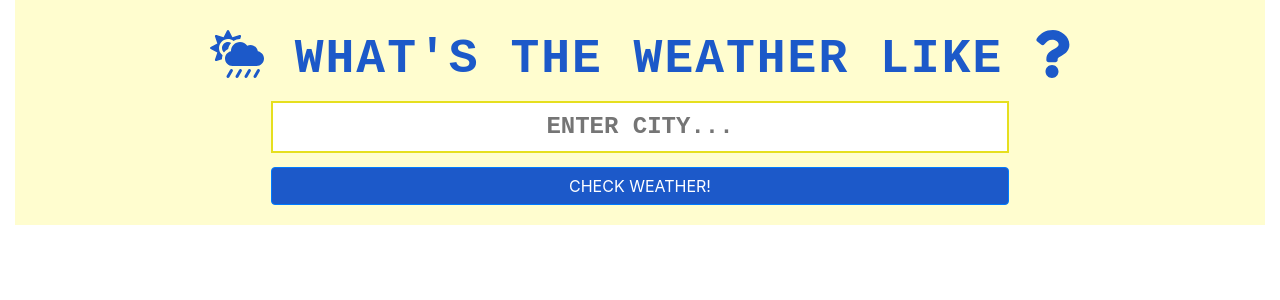
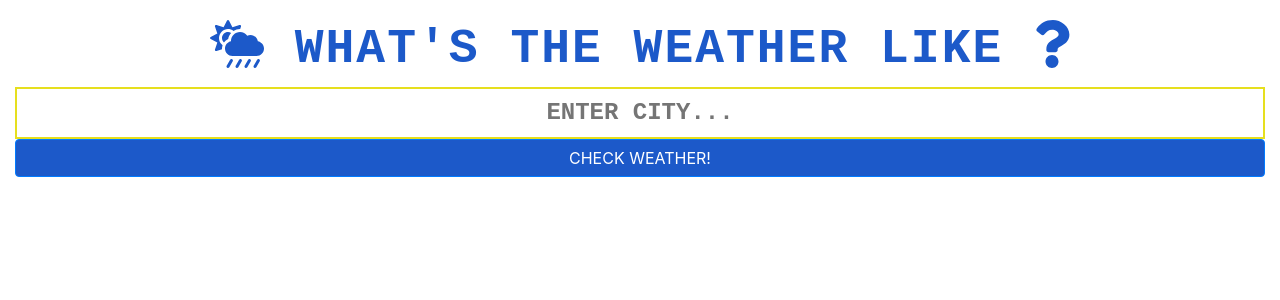
Before and after one commit to Maymoonah/react-weather-app, a React (Create React App) app in the folder weather-app/: page / in a window 1280 px wide. Shown: the top 300 px of the page. Built offline with nearby package versions, Linux system fonts and the light colour scheme.

Commit message:
removed background image from header

```diff
--- a/weather-app/src/index.css
+++ b/weather-app/src/index.css
@@ -1,10 +1,10 @@
-.header {
-	background-color: #fffdcf;
-	padding: 10px;
-}
 div.App {
 	margin: auto;
 	text-align: center;
+}
+
+.header {
+	/*background-image: url("https://i.pinimg.com/originals/65/cd/0c/65cd0c9391cf8f96a861792162d7fd73.jpg");*/
 }
 
 h1#title {
@@ -17,8 +17,9 @@ h1#title {
 	letter-spacing: 2px;
 }
 
-.badge-primary {
-	width: 60%;
+.badge-primary, .city, #submit {
+	width: 100%;
+	margin: 0px;
 }
 
 .sky {
@@ -26,9 +27,7 @@ h1#title {
 }
 
 .city {
-	width: 60%;
 	padding: 6px;
-	margin: 4px;
 	font-family: monospace;
 	font-size: 24px;
 	font-weight: bold;
@@ -40,9 +39,7 @@ h1#title {
 
 #submit {
 	text-transform: uppercase;
-	margin: 10px;
 	background-color: #1c59c9;
-	width: 60%;
 }
 
 .info span {
```
